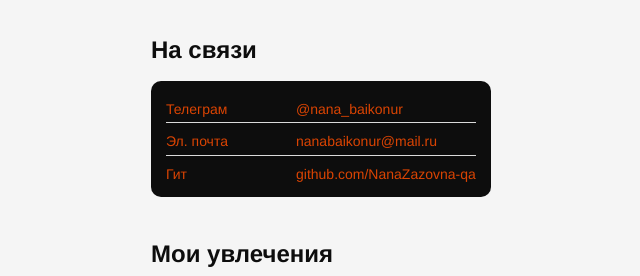
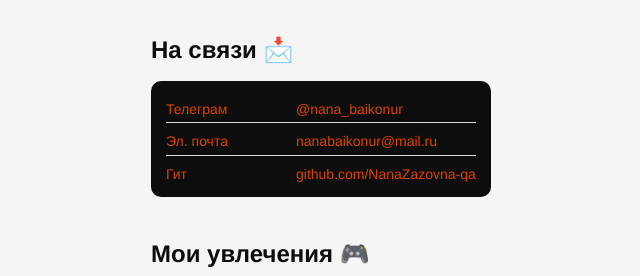
Before and after one commit to NanaZazovna-qa/NanaZazovna-qa.github.io, a plain HTML site: page index.html in a window 1280 px wide. Shown: the part 524-800 px from the top of the page, without its empty margins (319-959 px from the left). Drawn offline with Linux system fonts and the light colour scheme.

Commit message:
add_emodji

```diff
--- a/index.html
+++ b/index.html
@@ -23,7 +23,7 @@
         </header>
         <main>
             <section class="links">
-                <h2 class="links__header">На связи</h2>
+                <h2 class="links__header">На связи 📩</h2>
                 <ul class="links__container">
                     <li class="links__link">
                         <p class="links__title">Телеграм</p>
@@ -41,7 +41,7 @@
                 </ul>
             </section>
             <section class="links">
-                <h2 class="links__header">Мои увлечения</h2>
+                <h2 class="links__header">Мои увлечения 🎮</h2>
                 <ul class="links__container">
                     <li class="links__link">
                         <p class="links__title">Тестирование</p>
```
